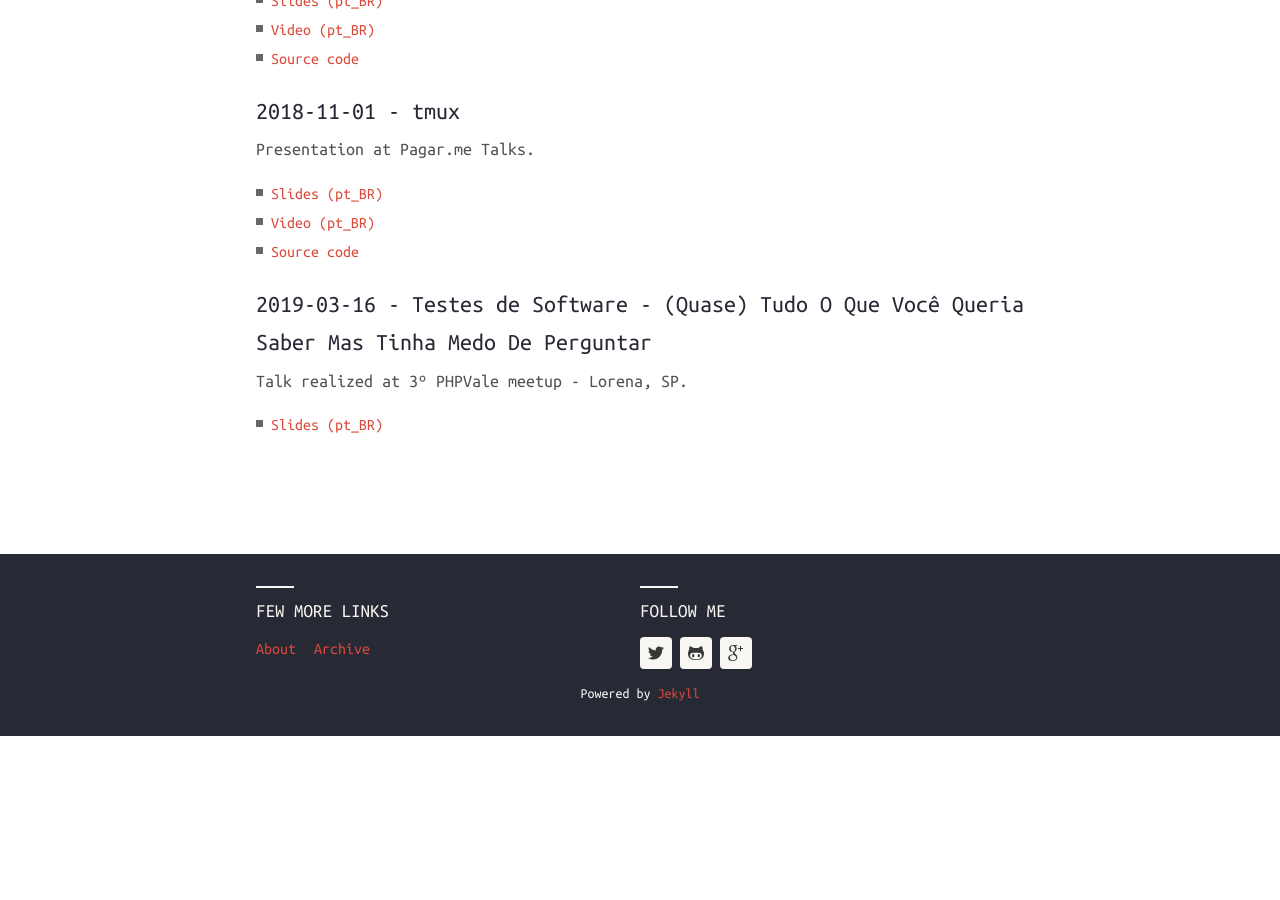
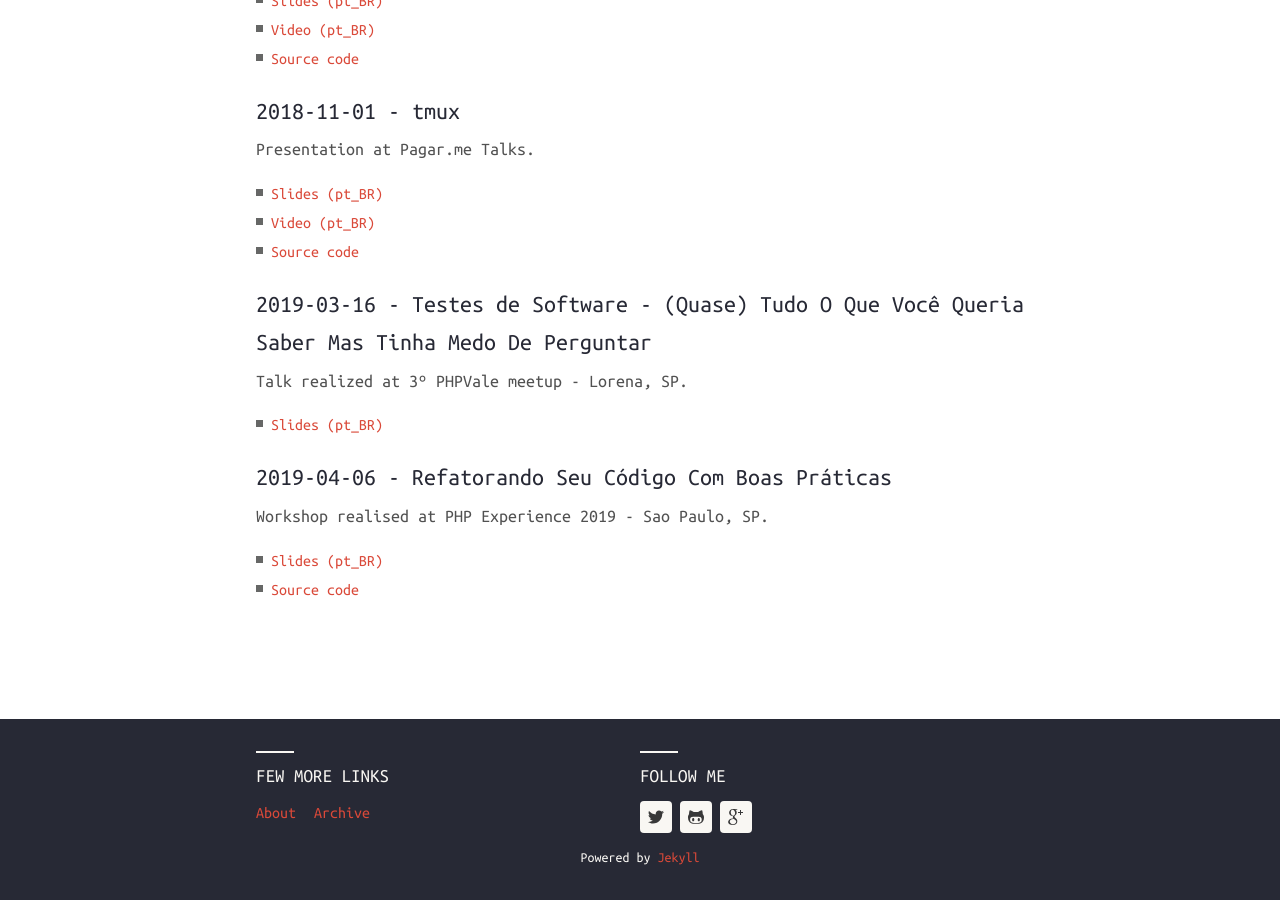
Before and after one commit to devdrops/devdrops.me, a Jekyll site: the page built from talks.md, in a window 1280 px wide and 900 px high, scrolled down 3173 px. Built offline with Jekyll 4.4.1, drawn with Linux system fonts in a browser that asks for light colours; nearby versions of some CDN libraries; before the commit the page ends 3909 px from its top, so only the background shows below that.

Commit message:
New talk :D

```diff
--- a/talks.md
+++ b/talks.md
@@ -136,3 +136,10 @@ Presentation at Pagar.me Talks.
 Talk realized at 3º PHPVale meetup - Lorena, SP.
 
 * [Slides (pt_BR)](https://slides.com/devdrops/testes-de-software#/)
+
+#### 2019-04-06 - Refatorando Seu Código Com Boas Práticas
+
+Workshop realised at PHP Experience 2019 - Sao Paulo, SP.
+
+* [Slides (pt_BR)](https://speakerdeck.com/devdrops/refatorando-seu-codigo-com-boas-praticas-php-experience-2019)
+* [Source code](https://github.com/devdrops/workshop-refatoracao)
```
